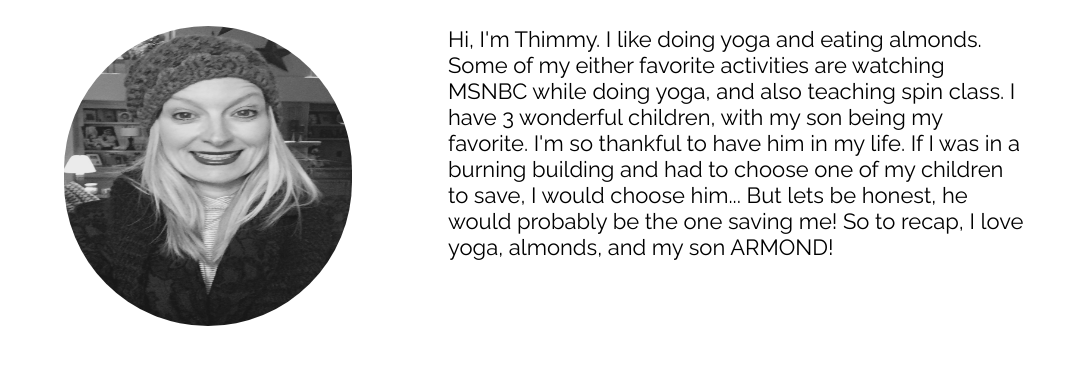
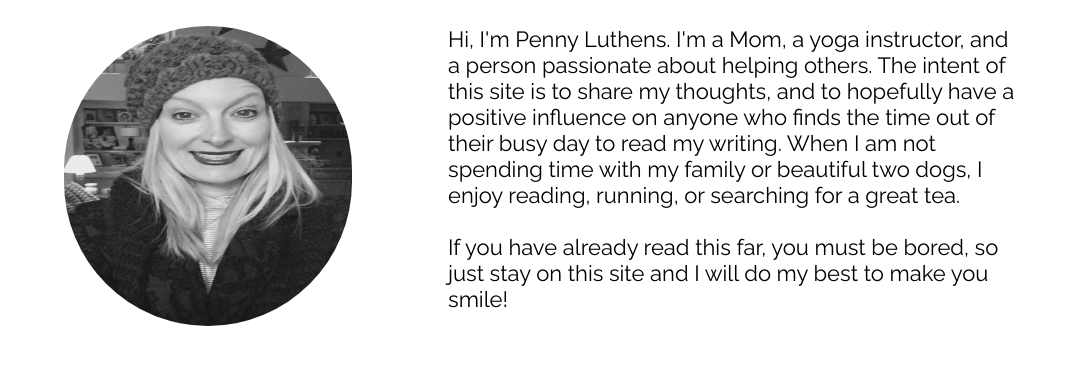
Before and after one commit to thimblesays/thimblesays.github.io, a plain HTML site: page contact.html in a window 1280 px wide. Shown: the part 124-500 px from the top of the page, without its empty margins (96-1183 px from the left). Drawn offline with Linux system fonts and the light colour scheme; a web font is replaced by a local one.

Commit message:
changed contact bio

```diff
--- a/contact.html
+++ b/contact.html
@@ -32,11 +32,14 @@
         <div class="studio">
             <img src="images/thimble.jpeg">
             <p>
-                Hi, I'm Thimmy. I like doing yoga and eating almonds. Some of my either favorite activities
-                are watching MSNBC while doing yoga, and also teaching spin class. I have 3 wonderful children,
-                with my son being my favorite. I'm so thankful to have him in my life. If I was in a burning
-                building and had to choose one of my children to save, I would choose him... But lets be honest,
-                he would probably be the one saving me! So to recap, I love yoga, almonds, and my son ARMOND!
+                Hi, I'm Penny Luthens. I'm a Mom, a yoga instructor, and a person passionate about helping
+                others.  The intent of this site is to share my thoughts, and to hopefully have a positive
+                influence on anyone who finds the time out of their busy day to read my writing.  When I am
+                not spending time with my family or beautiful two dogs, I enjoy reading, running, or searching
+                for a great tea.
+                <br><br>
+                If you have already read this far, you must be bored, so just stay on this site and I will
+                do my best to make you smile!
             </p>
         </div>
 
```
